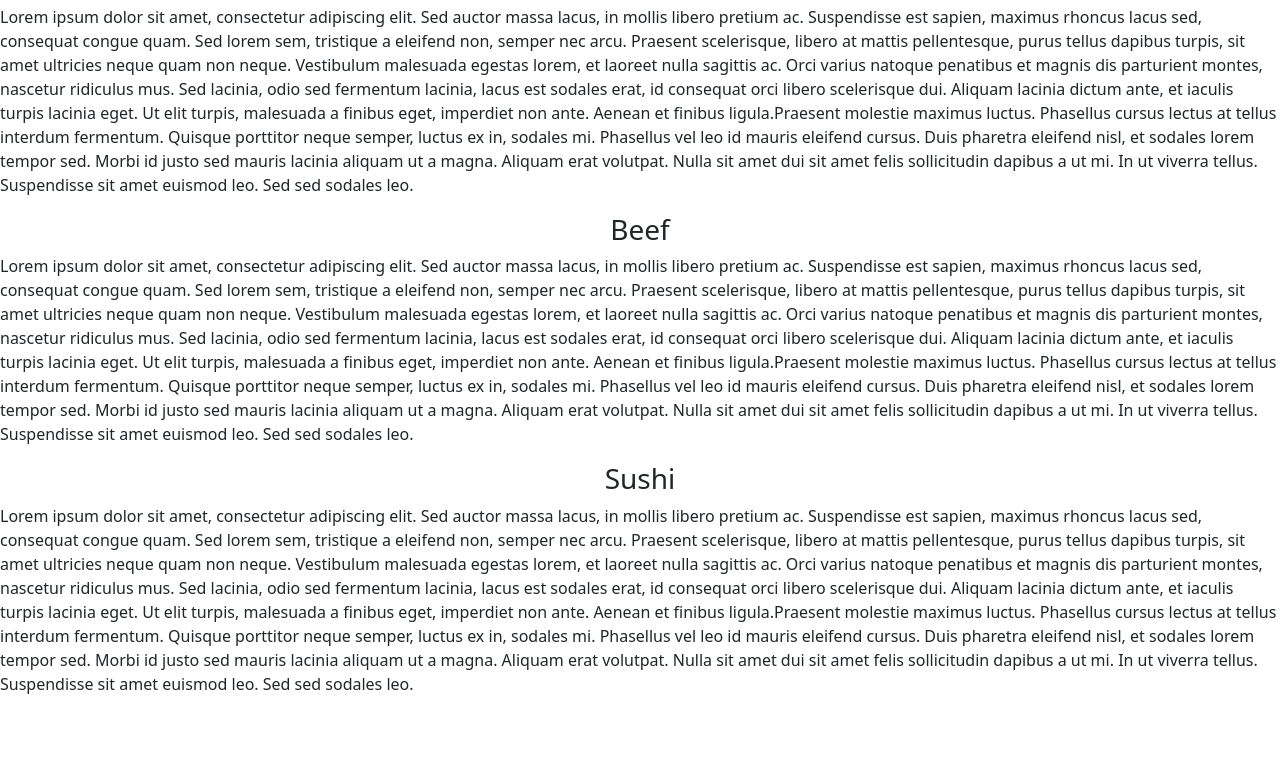
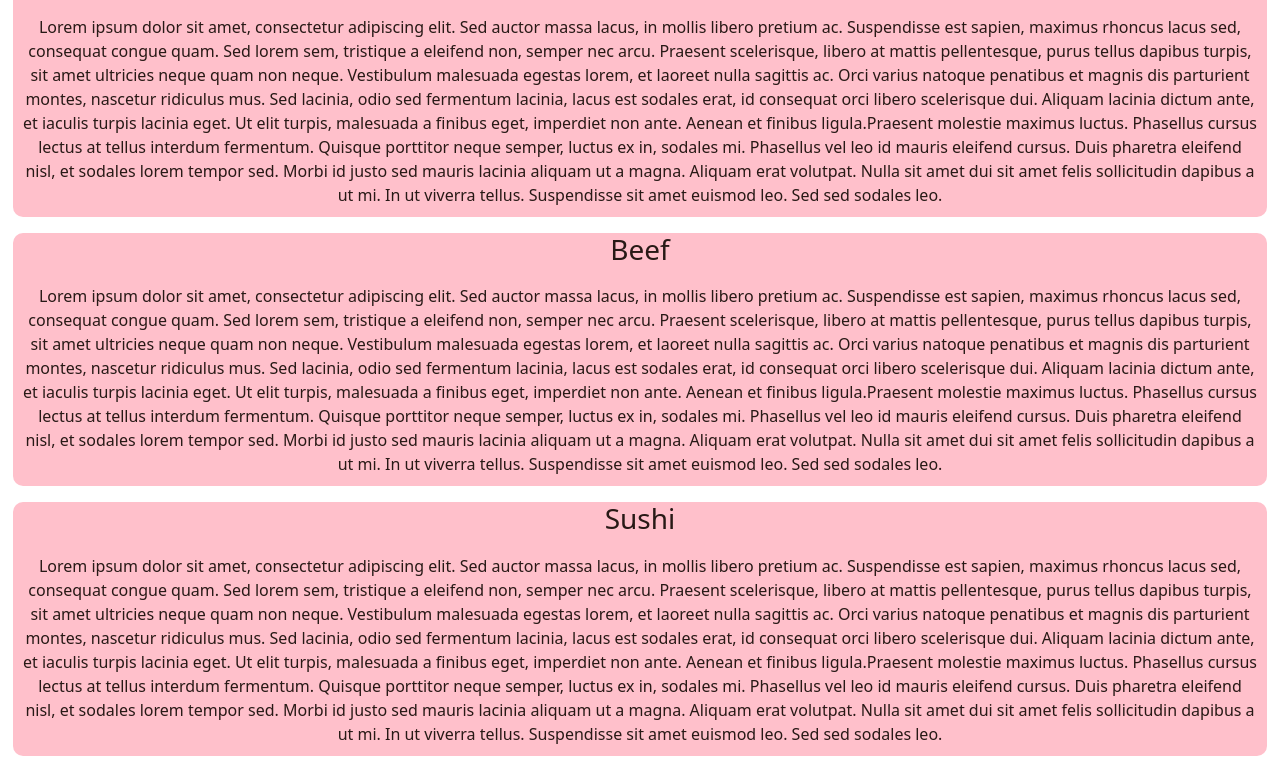
Before and after one commit to Shunlaelin/module3assignment, a plain HTML site: page index.html in a window 1280 px wide. Shown: the part 149-921 px from the top of the page. Before the commit the page ends 861 px from the top, so only its background shows below. Drawn offline with nearby package versions, Linux system fonts and the light colour scheme.

Commit message:
Update index.html

```diff
--- a/index.html
+++ b/index.html
@@ -2,7 +2,7 @@
 <html>
 <head>
 	<title>h</title>
-	<link rel="stylesheet" type="text/css" href="assign.css">
+	<link rel="stylesheet" type="text/css" href="./css/index.css">
 	<link rel="stylesheet" type="text/css" href="https://cdn.jsdelivr.net/npm/bootstrap@5.2.0-beta1/dist/css/bootstrap.min.css">
 	<meta charset="utf-8">
 	<meta name="viewport" content="width=device-width,initial-scale=1.0">
```
